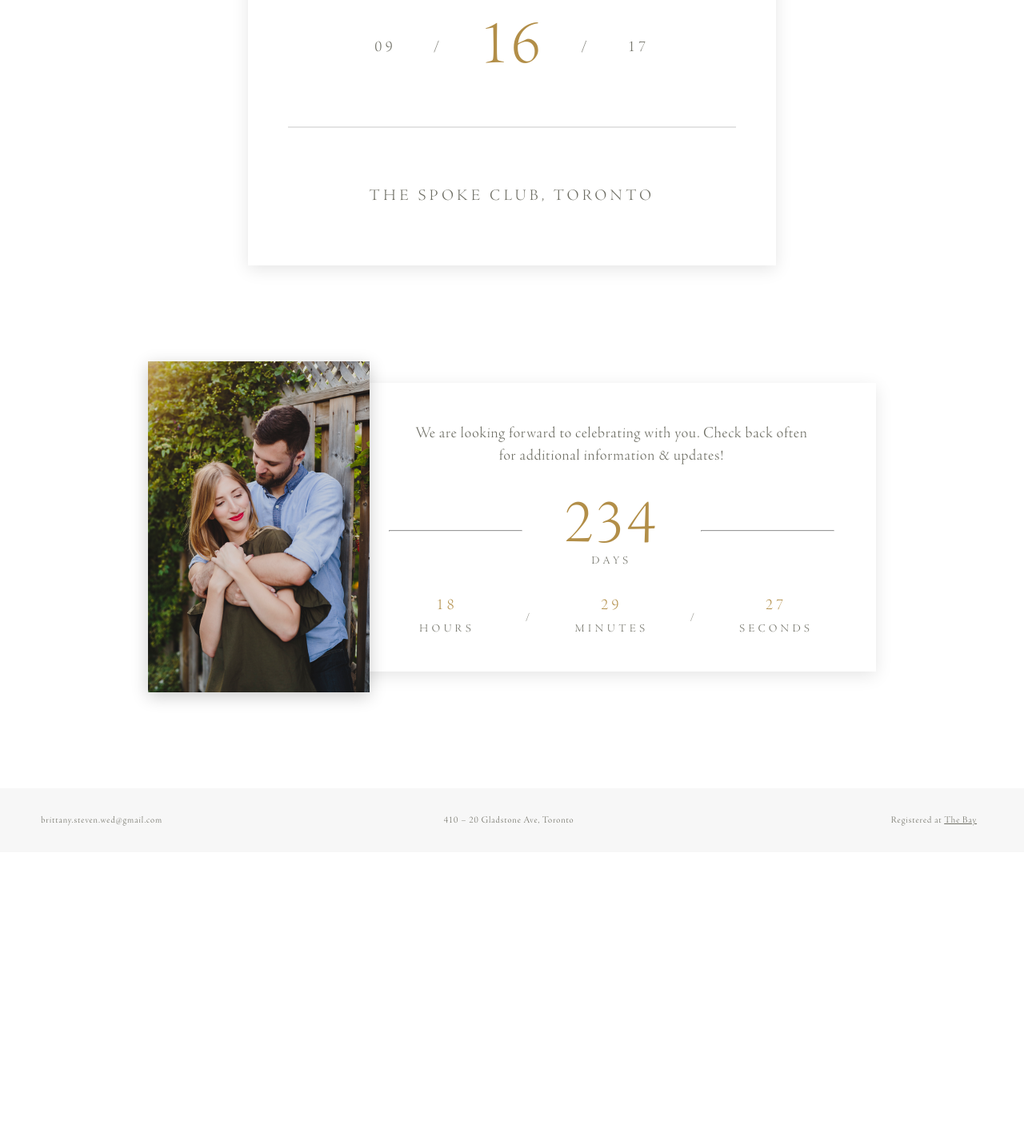
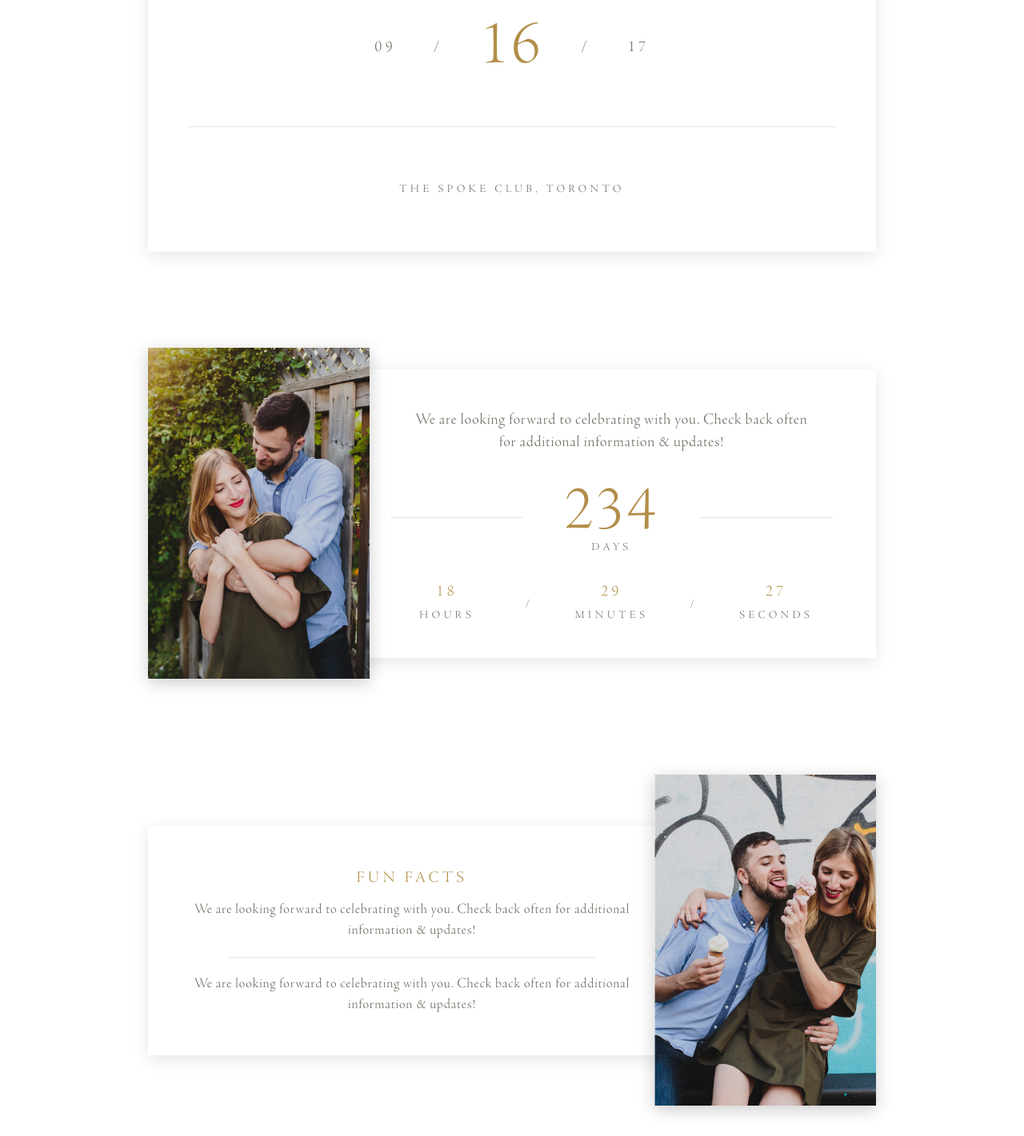
Before and after one commit to grphc-dsgnr/Wedding, a plain HTML site: page index.html in a window 1280 px wide. Shown: the part 779-2200 px from the top of the page at 80% size. Before the commit the page ends 1845 px from the top, so only its background shows below. Drawn offline with Linux system fonts and the light colour scheme.

Commit message:
fun fact module + responsive edits

```diff
--- a/index.html
+++ b/index.html
@@ -62,12 +62,26 @@
 				</div>
 			</div>
 		</div>
+		<div class="content-container">
+			<div class="center">
+				<img class="lf-img-alt" src="public/assets/BS-44.png">
+				<div class="content-box">
+					<div class="box-top">
+						<h5>Fun Facts</h5>
+						<p class="ffacts">We are looking forward to celebrating with you. Check back often for additional information &amp; updates!</p>
+						<hr class="ffacts">
+						<p class="ffacts">We are looking forward to celebrating with you. Check back often for additional information &amp; updates!</p>
+					</div>
+				</div>
+				<img class="lf-img" src="public/assets/BS-44.png">
+			</div>
+		</div>
 		<div class="footer">
 			<div class="foot-col">
 				brittany.steven.wed@gmail.com
 			</div>
 			<div class="foot-col">
-				410 – 20 Gladstone Ave, Toronto
+				#OliveYou2017
 			</div>
 			<div class="foot-col">
 				Registered at <a href="http://giftregistry.hbc.com/grworks/prj/generic_online/jsp/common/marcole_grw.jsp?rid=4">The Bay</a>
--- a/public/styles/mobile.css
+++ b/public/styles/mobile.css
@@ -8,7 +8,10 @@
   h4.countdown:nth-of-type(2) {
     width: 30px !important;
   }
+  .rt-img , .lf-img-alt { width: 230px !important; }
 }
+
+@media screen and (max-width:376px) {.rt-img , .lf-img-alt {width: 260px;}}
 
 @media screen and (max-width: 426px) {
 
@@ -39,7 +42,7 @@
   }
 
   .content-container h2 {
-      margin: 0 0 -22px 0;
+      margin: 0 0 48px 0;
   }
 
   .content-box-main {
@@ -47,7 +50,7 @@
   }
 
   .content-box {
-    margin: -22px auto 0 auto;
+    margin: -60px auto 0 auto;
   }
 
   .content-box-main .box-top, .content-box-main .box-bottom {
@@ -55,7 +58,7 @@
   }
 
   .content-box .box-top {
-    margin: 40px 30px 30px 30px;
+    margin: 90px 30px 30px 30px;
   }
 
   .content-box .box-bottom {
--- a/public/styles/style.css
+++ b/public/styles/style.css
@@ -40,6 +40,7 @@ h1 {
   line-height: 2.3;
   letter-spacing: 8px;
   text-transform: uppercase;
+  font-weight: 100;
 }
 
 h2 {
@@ -50,6 +51,7 @@ h2 {
 	font-style: normal;
 	font-stretch: normal;
 	letter-spacing: 3px;
+  font-weight: 100;
 }
 
 h3 {
@@ -60,6 +62,7 @@ h3 {
   font-style: normal;
   font-stretch: normal;
   letter-spacing: 4.6px;
+  font-weight: 100;
 }
 
 h3.countdown {
@@ -78,6 +81,7 @@ h4 {
   font-stretch: normal;
   line-height: 2.6;
   letter-spacing: 4.6px;
+  font-weight: 100;
 }
 
 h4 span ,h3 span {
@@ -106,6 +110,29 @@ h4.copy {
   font-size: 20px ;
   line-height: 28px;
   letter-spacing: 1px;
+}
+
+h5 {
+  margin: -10px 0 0 0;
+  padding: 0px;
+  font-size: 20px;
+  font-style: normal;
+  font-stretch: normal;
+  line-height: 2.6;
+  letter-spacing: 4.6px;
+  font-weight: 100;
+  color: #b28e48;
+  text-transform: uppercase;
+}
+
+p {
+  font-size: 18px ;
+  line-height: 26px;
+  letter-spacing: 1px;
+  color: #6e6e64;
+  margin: 0;
+  padding: 0;
+  display: inline-block;
 }
 
 /* Global Settings */
@@ -146,7 +173,7 @@ body {
 }
 
 .content-box-main {
-  width: 660px;
+  width: 910px;
   height: auto;
   margin: auto;
   text-align: center;
@@ -165,7 +192,10 @@ body {
 }
 
 .content-box-main hr {
-  border: solid 1px #e3e3e3;
+  border-top: solid 1px #e3e3e3;
+  border-left: none;
+  border-right: none;
+  border-bottom: none;
   margin: 0 50px;
 }
 
@@ -174,6 +204,18 @@ body {
   margin: 0 50px;
   display: inline-block;
   vertical-align: middle;
+  border-top: solid 1px #e3e3e3;
+  border-left: none;
+  border-right: none;
+  border-bottom: none;
+}
+
+hr.ffacts {
+  margin: 20px 50px !important;
+  border-top: solid 1px #e3e3e3;
+  border-left: none;
+  border-right: none;
+  border-bottom: none;
 }
 
 .date {
@@ -213,6 +255,7 @@ body {
 }
 
 .box-bottom h4 {
+  font-size: 14px;
   margin: auto;
   display: inline-block;
   text-align: center;
@@ -225,14 +268,23 @@ body {
   margin: 0 auto;
 }
 
-.rt-img {
+.rt-img, .lf-img, .lf-img-alt {
   display: inline-block;
   position: relative;
   vertical-align: middle;
-  margin-right: -30px;
   width: 277px;
 	height: 414px;
   box-shadow: 0 5px 20px 0 rgba(0, 0, 0, 0.2);
+}
+
+.rt-img {margin-right: -30px;}
+.lf-img , .lf-img-alt  {margin-left: -30px;}
+
+
+p.ffacts  {
+  display: inline-block;
+  width:  auto;
+  vertical-align: middle;
 }
 
 .countdown h3 strong , .countdown h4 strong {
--- a/public/styles/tablet.css
+++ b/public/styles/tablet.css
@@ -1,37 +1,47 @@
+.lf-img-alt { display: none !important;}
+
 @media screen and (max-width:903px) {
-  .center {
+  .center, .content-box-main {
     width: 810px;
   }
-  .rt-img {
-    margin-right: -60px;
+  .rt-img, .lf-img {
     width: 207px;
     height: auto;
   }
+
+  .rt-img {margin-right: -60px;}
+  .lf-img {margin-left: -60px;}
 }
 
 @media screen and (max-width:910px) {
+  .lf-img {display:none !important;}
+  .lf-img-alt {display: inherit !important;}
+
   .content-container {
     margin: 70px auto;
   }
-  .content-box {
+
+  .content-box .box-top {
+    margin: 100px 50px 50px 50px;
+  }
+
+  .content-box, .content-box-main {
     width: 85%;
-    margin: -40px auto 0 auto;
+    margin: -70px auto 0 auto;
     display: inherit;
   }
 
   .center {
     width: 100%;
   }
-  .rt-img {
+
+  .rt-img , .lf-img-alt {
     margin: 0 auto;
-    width: 207px;
+    width: 300px;
     height: auto;
     display: inherit;
   }
 }
-
-
-
 
 @media screen and (max-width: 768px) {
   h1 {
@@ -43,8 +53,12 @@
     font-size: 60px;
   }
 
+  .content-container h2 {
+    margin: 0 0 35px 0;
+  }
+
   .header h1 {
-      margin-top: 26.5vh;
+    margin-top: 26.5vh;
   }
 
   .header {
@@ -67,7 +81,7 @@
   }
 
   .foot-col {
-    width: 29%;
+    width: 31.09%;
     text-align: center !important;
     margin: 33px 1%;
   }
```
Also changed, not shown: public/assets/BS-44.png (added), 1 other file.
